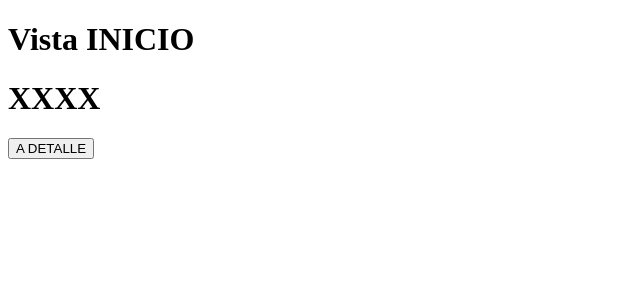
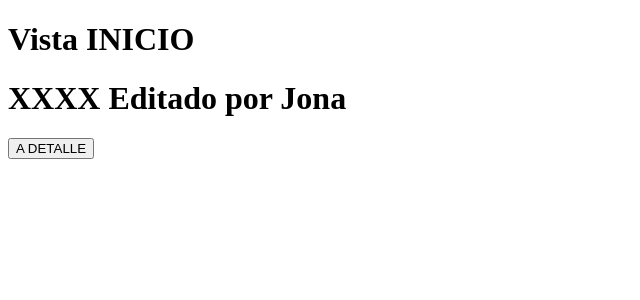
Before and after one commit to JonaDeEmeA/TestDeploy, a React (Create React App) app: page /#/ in a window 1280 px wide. Shown: the top 300 px of the page, without its empty margins (0-640 px from the left). Built offline with nearby package versions, Linux system fonts and the light colour scheme.

Commit message:
cambio 1 jona

```diff
--- a/src/Vistas/Inicio.js
+++ b/src/Vistas/Inicio.js
@@ -11,8 +11,9 @@ export const Inicio=()=>{
 
     return(
         <>
+
             <h1>Vista INICIO</h1>
-            <h1>XXXX</h1>
+            <h1>XXXX Editado por Jona</h1>
             <button onClick={irDetalle} >A DETALLE</button>
         </>
     )
```
